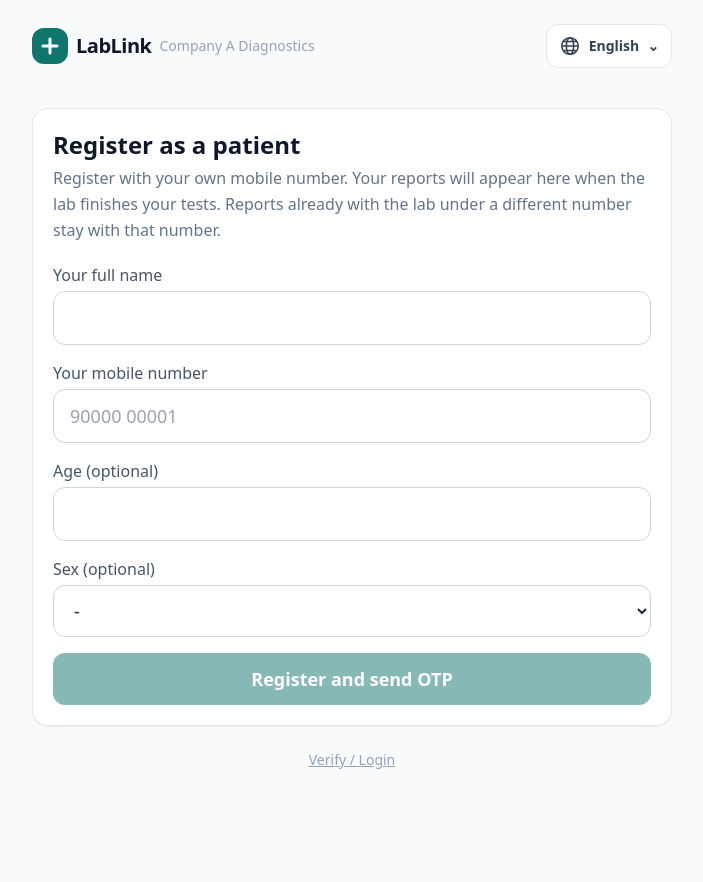
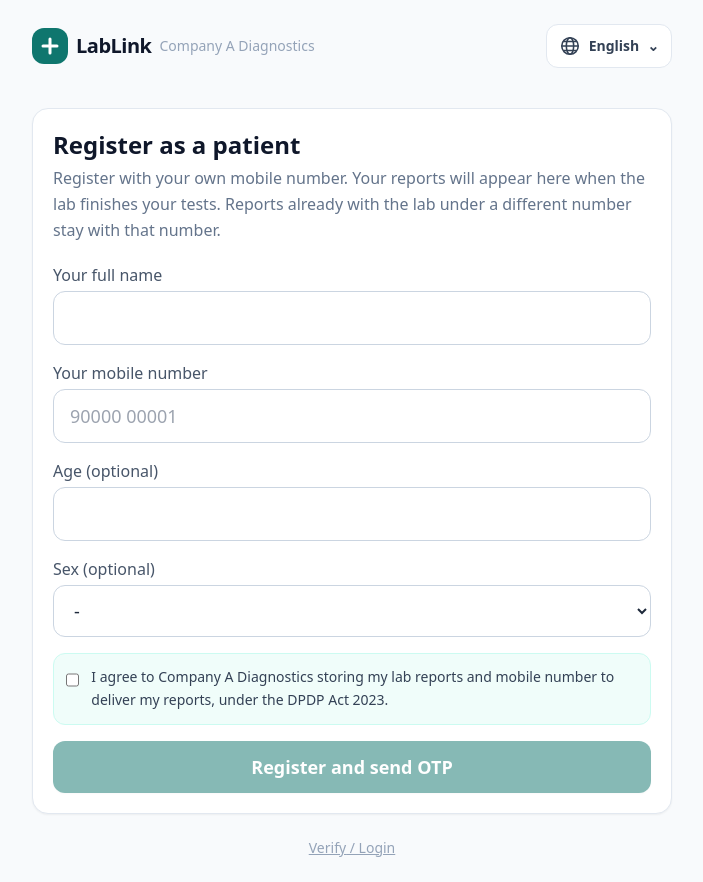
Before and after one commit to Shivam200427/lablink-reports, a React (Vite) app in the folder client/: page /register in a window 1280 px wide. Shown: the whole page, without its empty margins (288-991 px from the left). Before the commit the page ends 800 px from the top, so only its background shows below. Built offline with nearby package versions, Linux system fonts and the light colour scheme.

Commit message:
Capture registration consent before patient details

```diff
--- a/client/src/pages/PatientRegister.jsx
+++ b/client/src/pages/PatientRegister.jsx
@@ -12,6 +12,7 @@ export default function PatientRegister() {
   const [mobile, setMobile] = React.useState('');
   const [age, setAge] = React.useState('');
   const [sex, setSex] = React.useState('');
+  const [consent, setConsent] = React.useState(false);
   const [code, setCode] = React.useState('');
   const [busy, setBusy] = React.useState(false);
   const [error, setError] = React.useState('');
@@ -19,10 +20,10 @@ export default function PatientRegister() {
   async function register(e) {
     e.preventDefault(); setBusy(true); setError('');
     const r = await api('/api/auth/patient/register', { method: 'POST',
-      body: { fullName, mobile, language: lang, age: age || undefined, sex: sex || undefined } });
+      body: { fullName, mobile, language: lang, age: age || undefined, sex: sex || undefined, consent } });
     setBusy(false);
     if (r.status === 409) return setError(t(lang, 'alreadyRegistered'));
-    if (r.status === 400) return setError(t(lang, r.data?.error === 'invalid_name' ? 'invalidName' : 'wrongOtp'));
+    if (r.status === 400) return setError(t(lang, r.data?.error === 'invalid_name' ? 'invalidName' : r.data?.error === 'consent_required' ? 'consentRequired' : 'wrongOtp'));
     if (r.status === 429) return setError(t(lang, 'rateLimited'));
     if (!r.ok) return setError(t(lang, 'genericError'));
     setStep('otp');
@@ -57,8 +58,12 @@ export default function PatientRegister() {
             <select id="patientregister-4" className="input mb-4" value={sex} onChange={(e) => setSex(e.target.value)}>
               <option value="">-</option><option value="F">F</option><option value="M">M</option><option value="O">O</option>
             </select>
+            <label className="mb-4 flex items-start gap-3 rounded-xl border border-brand-100 bg-brand-50 p-3" htmlFor="patientregister-consent">
+              <input id="patientregister-consent" type="checkbox" className="mt-1 h-5 w-5" checked={consent} onChange={(e) => setConsent(e.target.checked)} />
+              <span className="text-sm leading-relaxed text-slate-700">{t(lang, 'consentText')}</span>
+            </label>
             {error && <p className="mb-3 text-base text-red-600">{error}</p>}
-            <button className="btn w-full" disabled={busy || fullName.trim().length < 2 || mobile.length !== 10}>{t(lang, 'registerBtn')}</button>
+            <button className="btn w-full" disabled={busy || !consent || fullName.trim().length < 2 || mobile.length !== 10}>{t(lang, 'registerBtn')}</button>
           </form>
         )}
         {step === 'otp' && (
```
